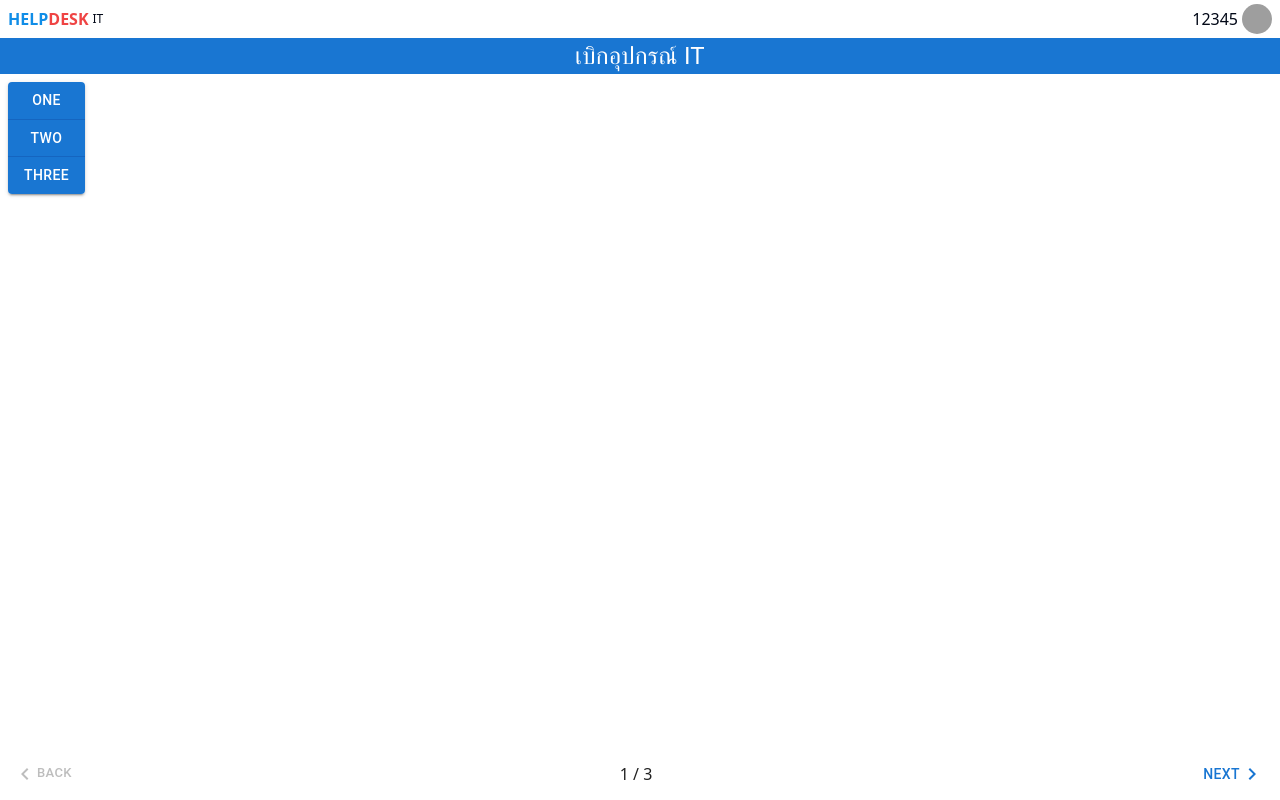
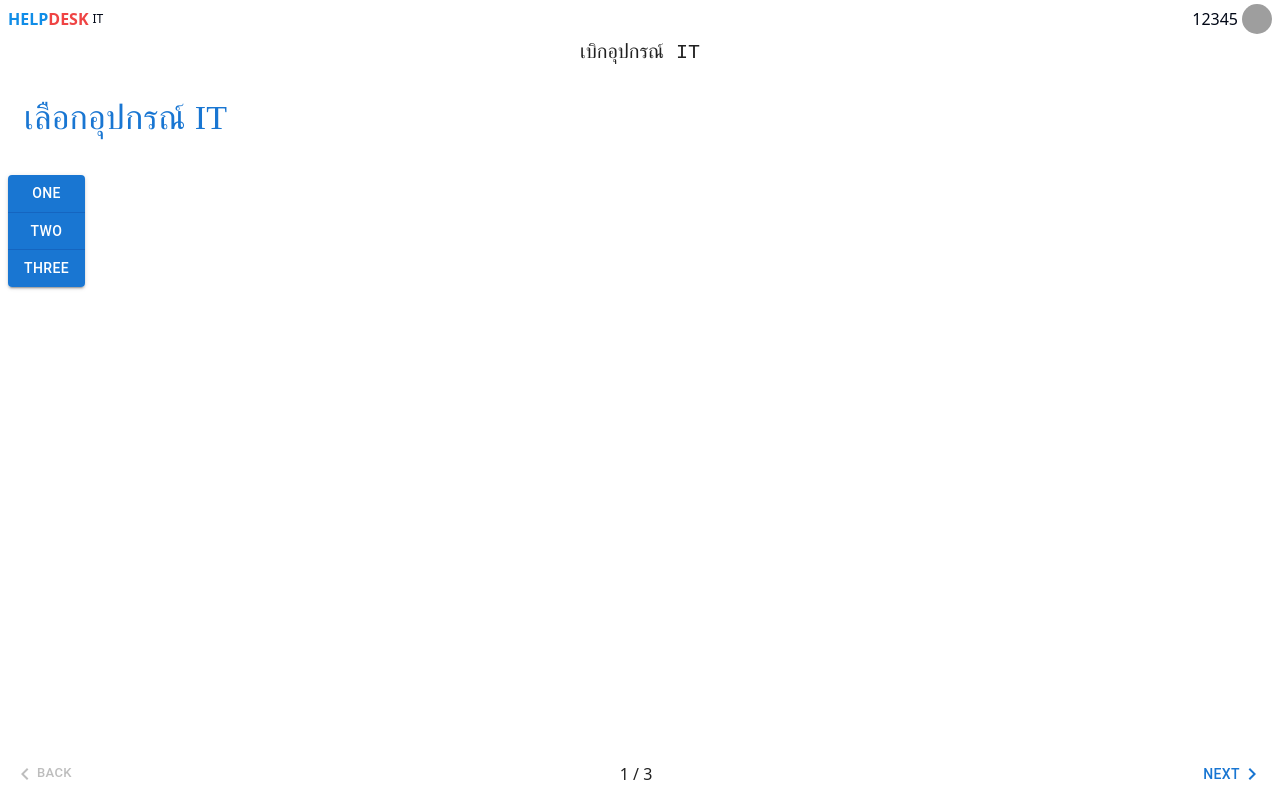
Before and after one commit to dciit/DCI_HELPDESK, a React (Vite) app: page /ithelpdesk/sparepart in a window 1280 px wide. Built offline with nearby package versions, Linux system fonts and the light colour scheme; grey boxes are pictures that could not be loaded.

Commit message:
edit sparepart

```diff
--- a/src/pages/sparepart.tsx
+++ b/src/pages/sparepart.tsx
@@ -88,15 +88,18 @@ function Sparepart() {
             fontFamily: "Monospace",
           }}
         >
+          <h2>เบิกอุปกรณ์ IT</h2>
           <Typography
             sx={{
-              textAlign: "center",
-              fontSize: "h5.fontSize",
-              background: "#1976d2",
-              color: "white",
+              textAlign: "left",
+              fontSize: "h4.fontSize",
+              fontFamily: "Times New Roman",
+              // background: "#1976d2",
+              color: "#1976d2",
+              m: 3,
             }}
           >
-            เบิกอุปกรณ์ IT
+            เลือกอุปกรณ์ IT
           </Typography>
         </Paper>
 
```
Also changed, not shown: 1 other file (tests, documents, lock files or other folders).
